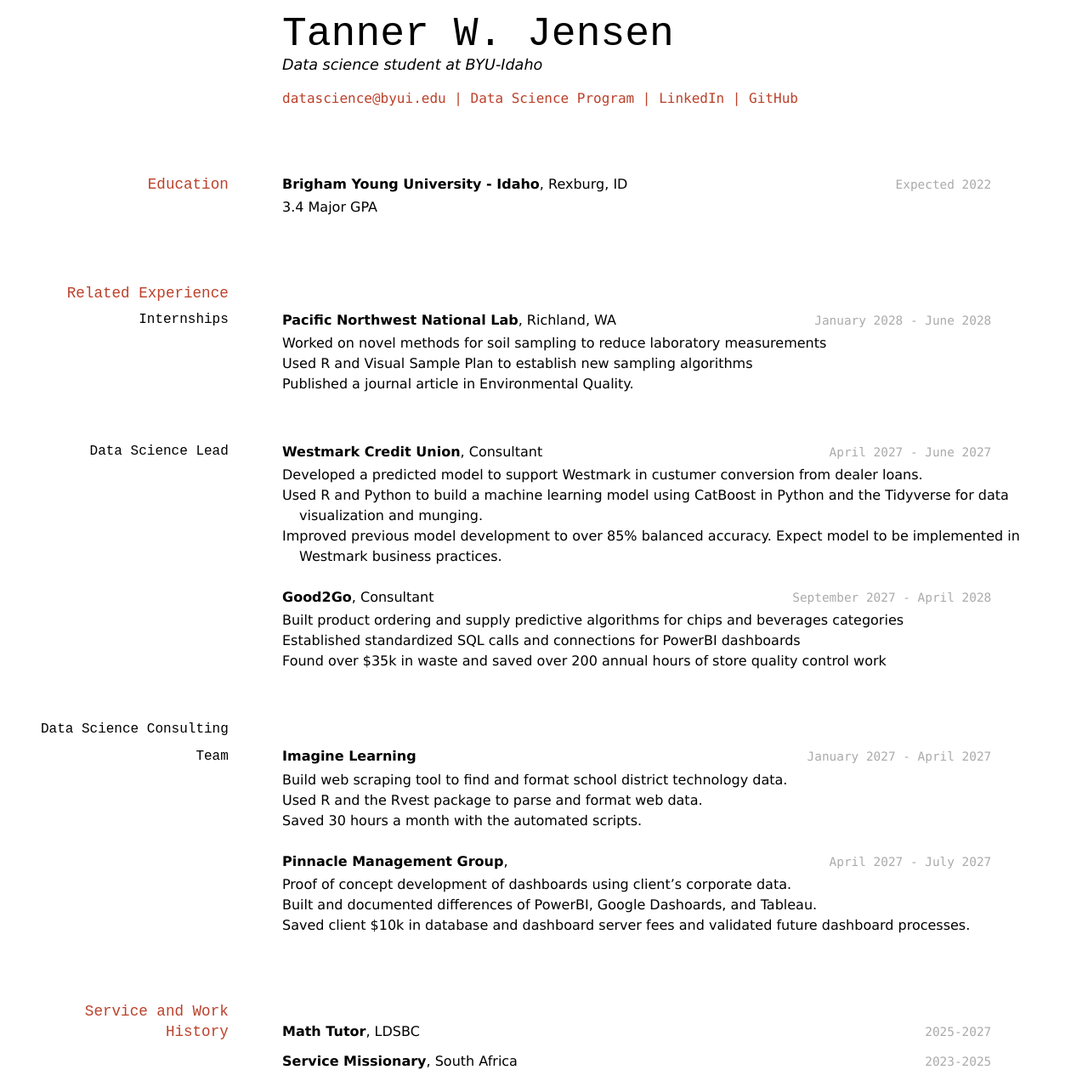
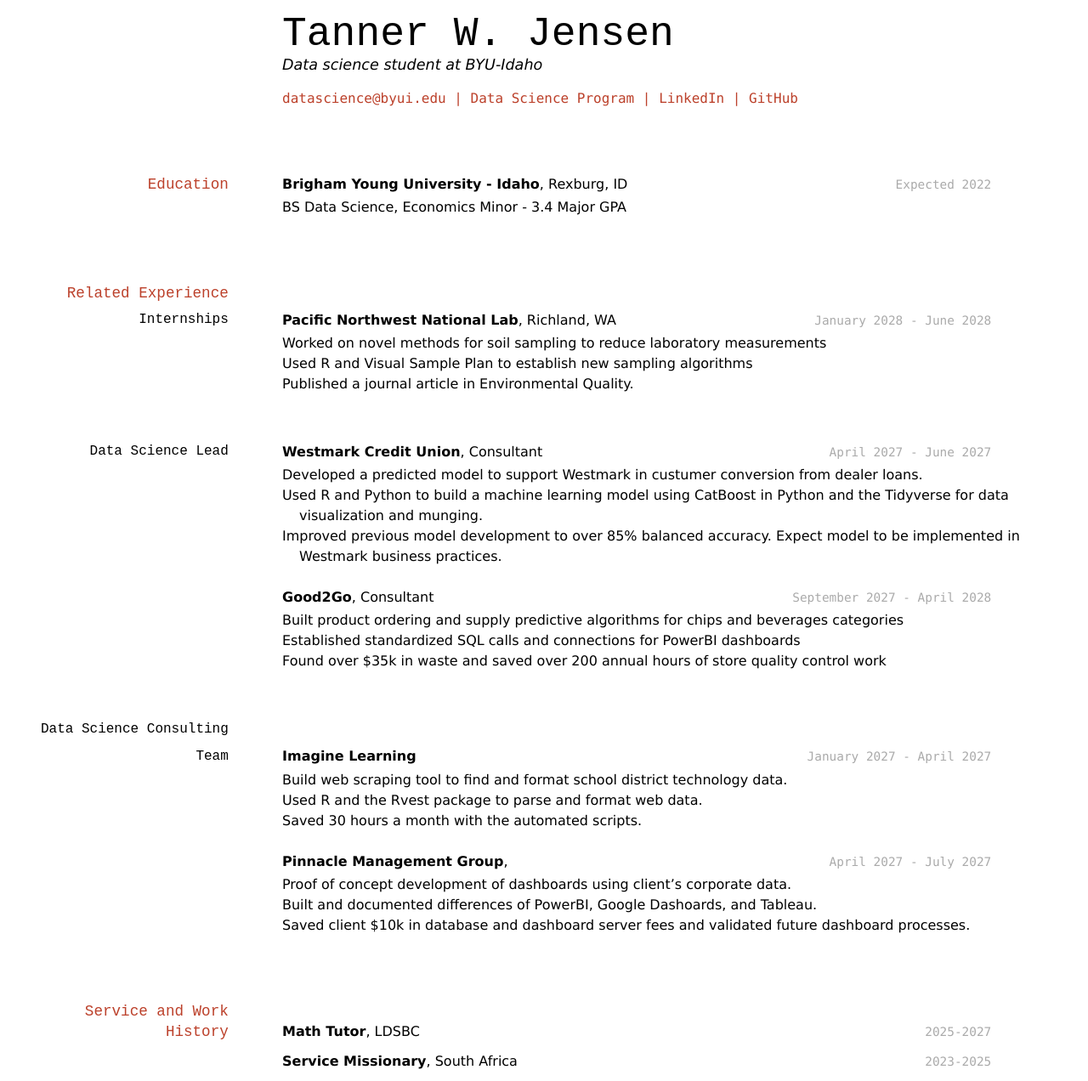
Before and after one commit to byuids-resumes/Tanner_Jensen_Resume, a Jekyll site: the page built from docs/index.md, in a window 1280 px wide. Shown: the whole page at 85% size. Built offline with Jekyll 4.4.1, drawn with Linux system fonts in a browser that asks for light colours.

Commit message:
Python commit

```diff
--- a/docs/index.md
+++ b/docs/index.md
@@ -19,7 +19,7 @@ Data science student at BYU-Idaho
 `Expected 2022`
 __Brigham Young University - Idaho__, Rexburg, ID
 
-- 3.4 Major GPA
+- BS Data Science, Economics Minor - 3.4 Major GPA
 
 
 ## Related Experience
```
